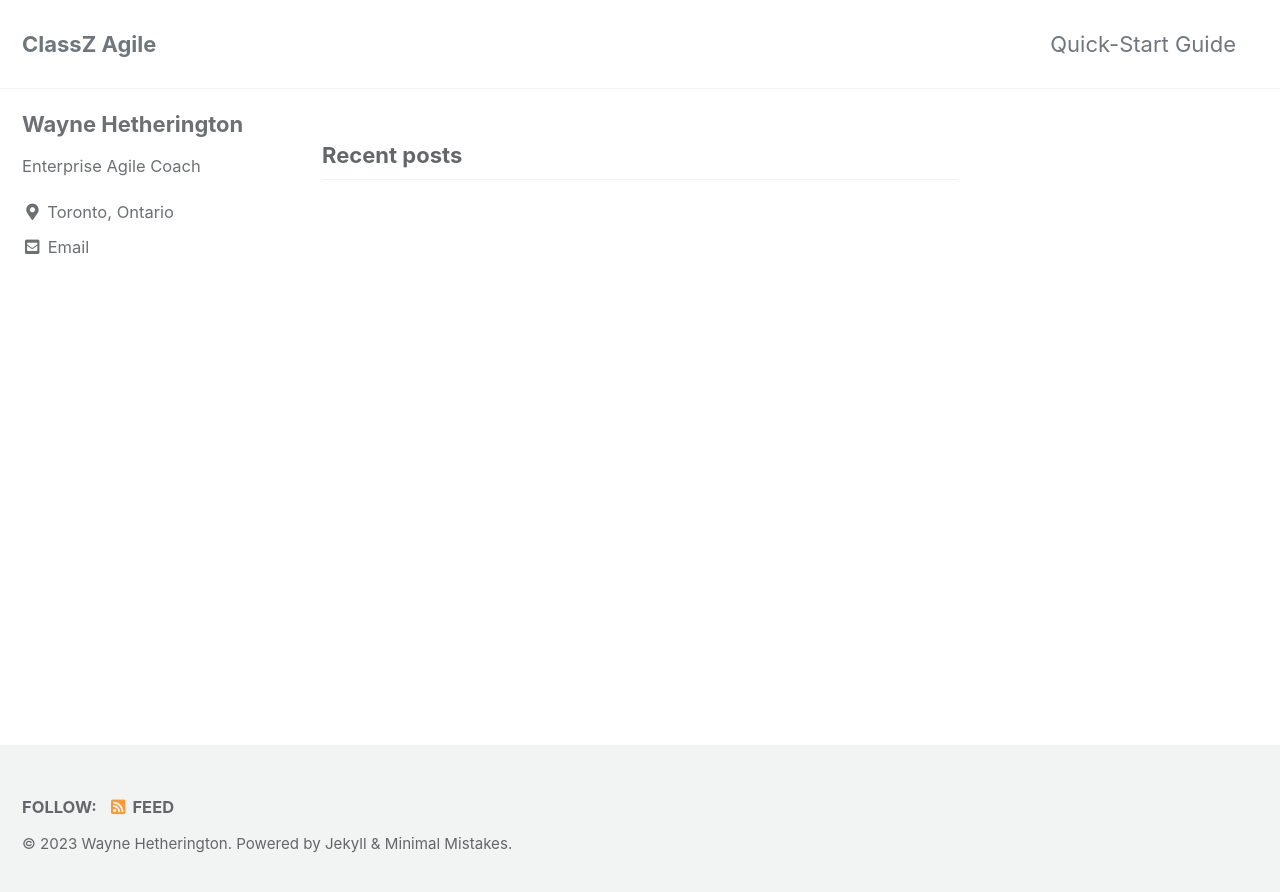
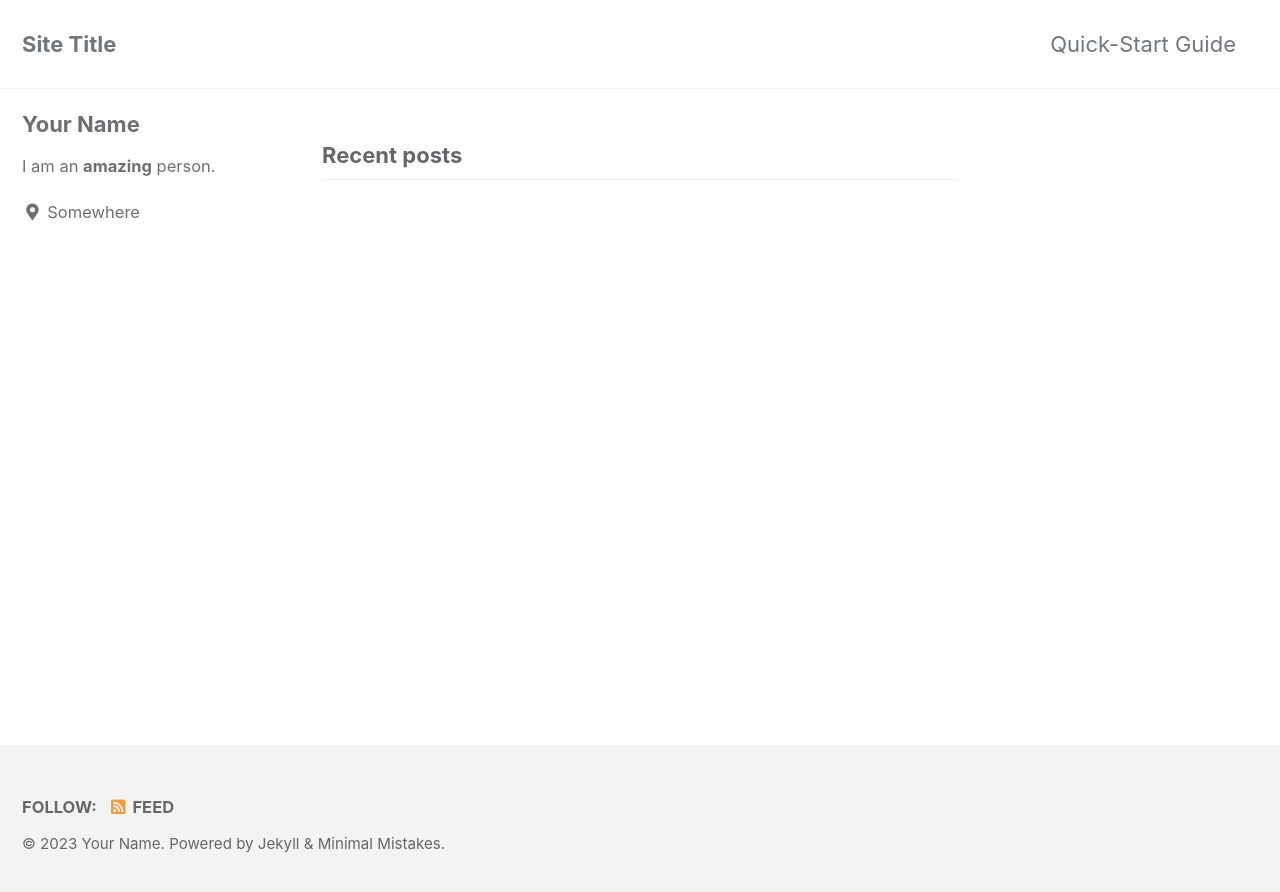
Before and after one commit to waynehet/classz.github.io, a Jekyll site: the page built from index.html, in a window 1280 px wide. Shown: the top 892 px of the page. Built offline with Jekyll 4.4.1, drawn with Linux system fonts in a browser that asks for light colours; cached includes are drawn as plain includes; the list of posts is cut into pages by our own code.

Commit message:
Restore orginial _config

```diff
--- a/_config.yml
+++ b/_config.yml
@@ -16,13 +16,13 @@ minimal_mistakes_skin    : "default" # "air", "aqua", "contrast", "dark", "dirt"
 
 # Site Settings
 locale                   : "en-US"
-title                    : "ClassZ Agile"
+title                    : "Site Title"
 title_separator          : "-"
 subtitle                 : # site tagline that appears below site title in masthead
-name                     : "Wayne Hetherington"
-description              : "Class up your Agile"
-url                      : "http://classz.ca" # the base hostname & protocol for your site e.g. "https://mmistakes.github.io"
-baseurl                  : "" # the subpath of your site, e.g. "/blog"
+name                     : "Your Name"
+description              : "An amazing website."
+url                      : # the base hostname & protocol for your site e.g. "https://mmistakes.github.io"
+baseurl                  : # the subpath of your site, e.g. "/blog"
 repository               : # GitHub username/repo-name e.g. "mmistakes/minimal-mistakes"
 teaser                   : # path of fallback teaser image, e.g. "/assets/images/500x300.png"
 logo                     : # path of logo image to display in the masthead, e.g. "/assets/images/88x88.png"
@@ -104,15 +104,15 @@ analytics:
 
 # Site Author
 author:
-  name             : "Wayne Hetherington"
+  name             : "Your Name"
   avatar           : # path of avatar image, e.g. "/assets/images/bio-photo.jpg"
-  bio              : "Enterprise Agile Coach"
-  location         : "Toronto, Ontario"
+  bio              : "I am an **amazing** person."
+  location         : "Somewhere"
   email            :
   links:
     - label: "Email"
       icon: "fas fa-fw fa-envelope-square"
-      url: "mailto:waynehet@gmail.com"
+      # url: "mailto:your.name@email.com"
     - label: "Website"
       icon: "fas fa-fw fa-link"
       # url: "https://your-website.com"
```
